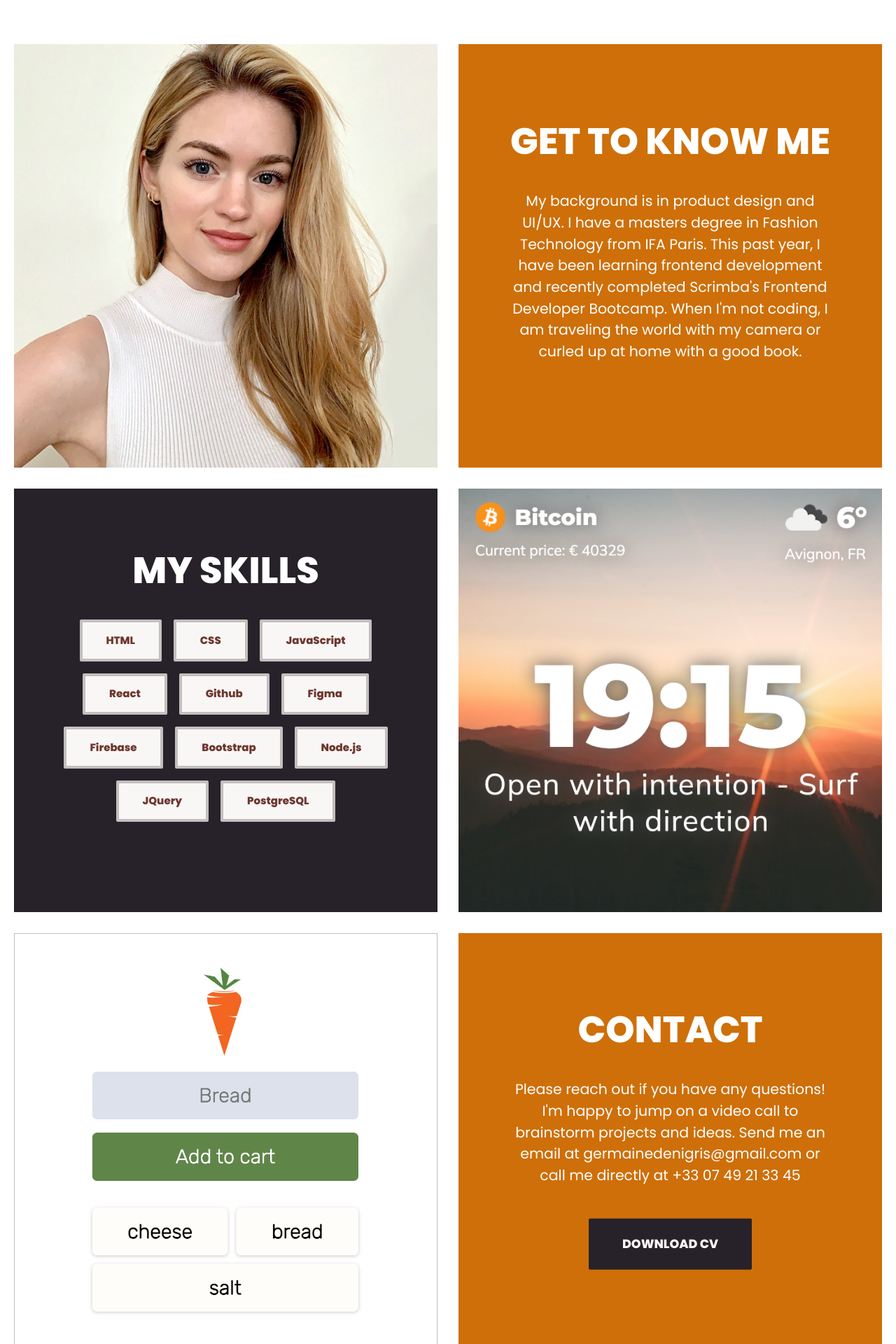
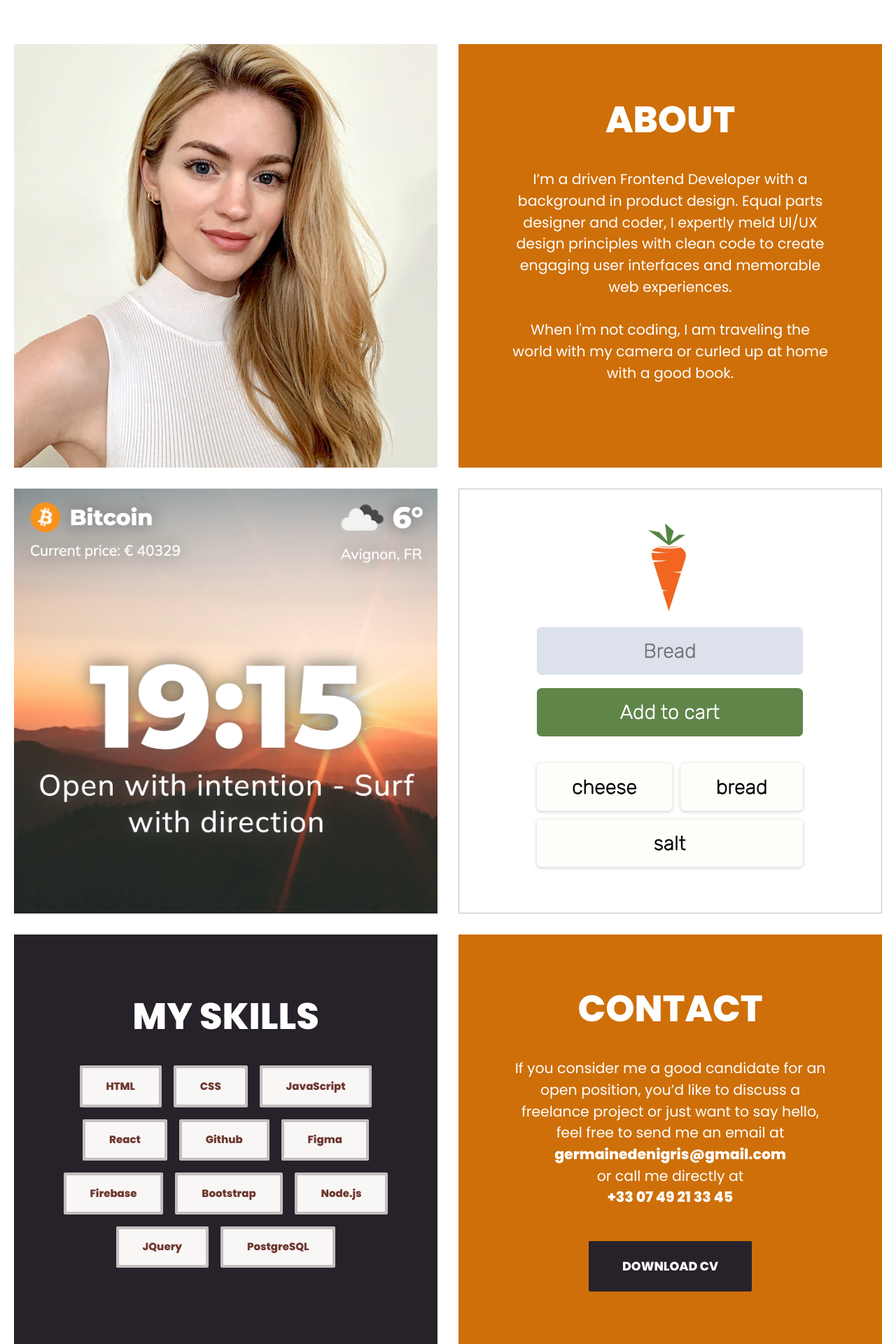
Before and after one commit to GermaineDeNigris/germainedenigris.com, a React (Create React App) app: page / in a window 1280 px wide. Shown: the part 300-2220 px from the top of the page at 70% size. Built offline with nearby package versions, Linux system fonts and the light colour scheme.

Commit message:
user feedback implemented + copy updated

```diff
--- a/src/Components/MainGrid.js
+++ b/src/Components/MainGrid.js
@@ -27,16 +27,45 @@ function MainGrid() {
 {/* grid item 2 */}
     <div className="grid-item color-item">
         <div className="grid-text-content">
-          <h2>Get to know me</h2>
-          <p>My background is in product design and UI/UX.
-            I have a masters degree in Fashion Technology from IFA Paris.
-            This past year, I have been learning frontend development and recently completed Scrimba's Frontend Developer Bootcamp.
+          <h2>About</h2>
+          <p>I’m a driven Frontend Developer with a background in product design.
+            Equal parts designer and coder, I expertly meld Ul/UX design principles with clean
+            code to create engaging user interfaces and memorable web experiences.
+          <br></br><br></br>
           When I'm not coding, I am traveling the world with my camera or curled up at home with a good book.
           </p>
         </div>
       </div>
 
+      <div className=" mobile-projects-header">
+    <h2 id="project-header">Projects</h2>
+</div>
+
 {/* grid item 3 */}
+<div className="grid-item project-item" id="projects">
+  <img src={dashboardImage} alt="Personal Dashboard preview" className="centered-image" />
+  <div className="overlay">
+    <div className="overlay-content grid-text-content">
+      <h2 id="project-header">Personal Dashboard</h2>
+      <p>A Chrome Extension that provides an overview of the current time, weather conditions, and Bitcoin performance. It interacts with multiple APIs using asynchronous JavaScript to deliver real-time data.</p>
+      <button className="orange-btn" onClick={() => navigateToProjectPage('personal-dashboard')}>Learn More</button>
+    </div>
+  </div>
+</div>
+
+{/* grid item 4 */}
+<div className="grid-item project-item grocery-item">
+  <img src={groceryListImage} alt="Grocery List preview" className="centered-image" />
+  <div className="overlay">
+    <div className="overlay-content grid-text-content">
+      <h2 id="project-header">Grocery List</h2>
+      <p>A simple and interactive grocery list application that allows users to add items to their shopping list, mark items as obtained, and manage their grocery needs efficiently.</p>
+      <button className="orange-btn" onClick={() => navigateToProjectPage('grocery-list')}>Learn More</button>
+    </div>
+  </div>
+</div>
+
+{/* grid item 5 */}
 <div className="grid-item skills">
       <div className="grid-text-content">
       <h2>My Skills</h2>
@@ -56,36 +85,13 @@ function MainGrid() {
       </div>
   </div>
 
-{/* grid item 4 */}
-<div className="grid-item project-item" id="projects">
-  <img src={dashboardImage} alt="Personal Dashboard preview" className="centered-image" />
-  <div className="overlay">
-    <div className="overlay-content grid-text-content">
-      <h2 id="project-header">Personal Dashboard</h2>
-      <p>A Chrome Extension that provides an overview of the current time, weather conditions, and Bitcoin performance. It interacts with multiple APIs using asynchronous JavaScript to deliver real-time data.</p>
-      <button className="orange-btn" onClick={() => navigateToProjectPage('personal-dashboard')}>Learn More</button>
-    </div>
-  </div>
-</div>
-
-{/* grid item 5 */}
-<div className="grid-item project-item grocery-item">
-  <img src={groceryListImage} alt="Grocery List preview" className="centered-image" />
-  <div className="overlay">
-    <div className="overlay-content grid-text-content">
-      <h2 id="project-header">Grocery List</h2>
-      <p>A simple and interactive grocery list application that allows users to add items to their shopping list, mark items as obtained, and manage their grocery needs efficiently.</p>
-      <button className="orange-btn" onClick={() => navigateToProjectPage('grocery-list')}>Learn More</button>
-    </div>
-  </div>
-</div>
-
 {/* grid item 6 */}
        <div className="grid-item" id="contact">
         <div className="grid-text-content">
           <h2 id="contact-header">Contact</h2>
-          <p id="contact-paragraph">Please reach out if you have any questions! I'm happy to jump on a video call to brainstorm projects and ideas.
-            Send me an email at germainedenigris@gmail.com or call me directly at +33 07 49 21 33 45
+          <p id="contact-paragraph">If you consider me a good candidate for an open position, you’d like to discuss a freelance project
+          or just want to say hello, feel free to send me an email at <strong>germainedenigris@gmail.com</strong> <br></br>or call me directly at
+          <br></br><strong>+33 07 49 21 33 45</strong>
           </p>
           <a href="https://raw.githubusercontent.com/GermaineDeNigris/CV/main/GermaineDenigrisResume.pdf" download="GermaineDenigrisResume.pdf" className="brick-btn">DOWNLOAD CV</a>
         </div>
--- a/src/index.css
+++ b/src/index.css
@@ -223,6 +223,15 @@ textarea {
     box-shadow: 0px 4px 6px rgba(0, 0, 0, 0.1);
   }
 
+  .mobile-projects-header {
+    display: none;
+    justify-content: center;
+    align-items: center;
+    padding: 15px 0px 0px 0px;
+}
+
+
+
 @media screen and (max-width: 600px) {
     .project-overview {
       text-align: left;
@@ -232,7 +241,6 @@ textarea {
       font-size: 10vw;
       line-height: 4.5vh;
     }
-
     .project-info>h2 {
       line-height: 4.5vh;
     }
@@ -252,12 +260,14 @@ textarea {
       margin: auto auto 2vh auto;
       padding: 13px 10px;
     }
-
     .project-details>img {
       max-width: 90%;
       height: auto;
       margin: 2rem auto 0rem auto;
     }
+    .mobile-projects-header {
+      display: flex; /* Show only on mobile devices */
+  }
 
 }
 /*---------------------------- Header ---------------------------*/
```
Lines whose indentation alone changed are shown as unchanged.
